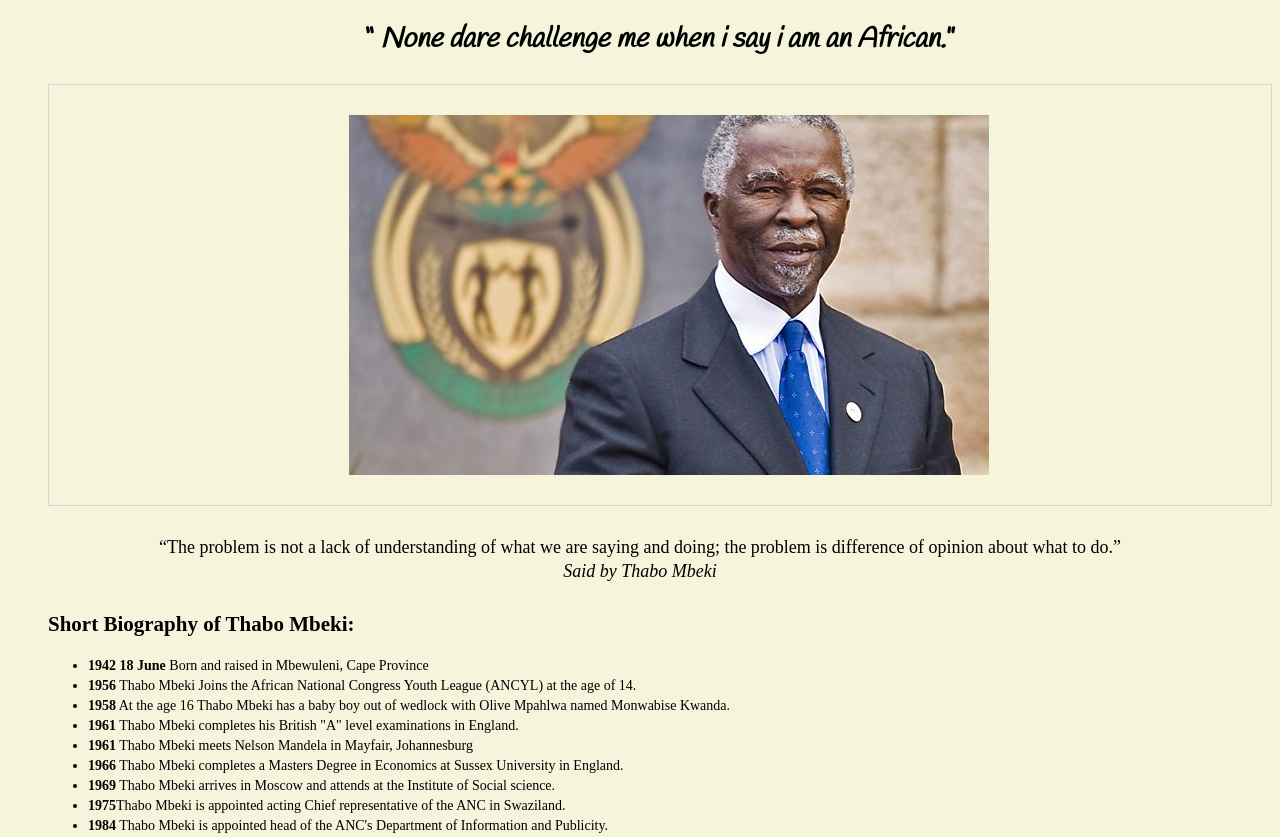
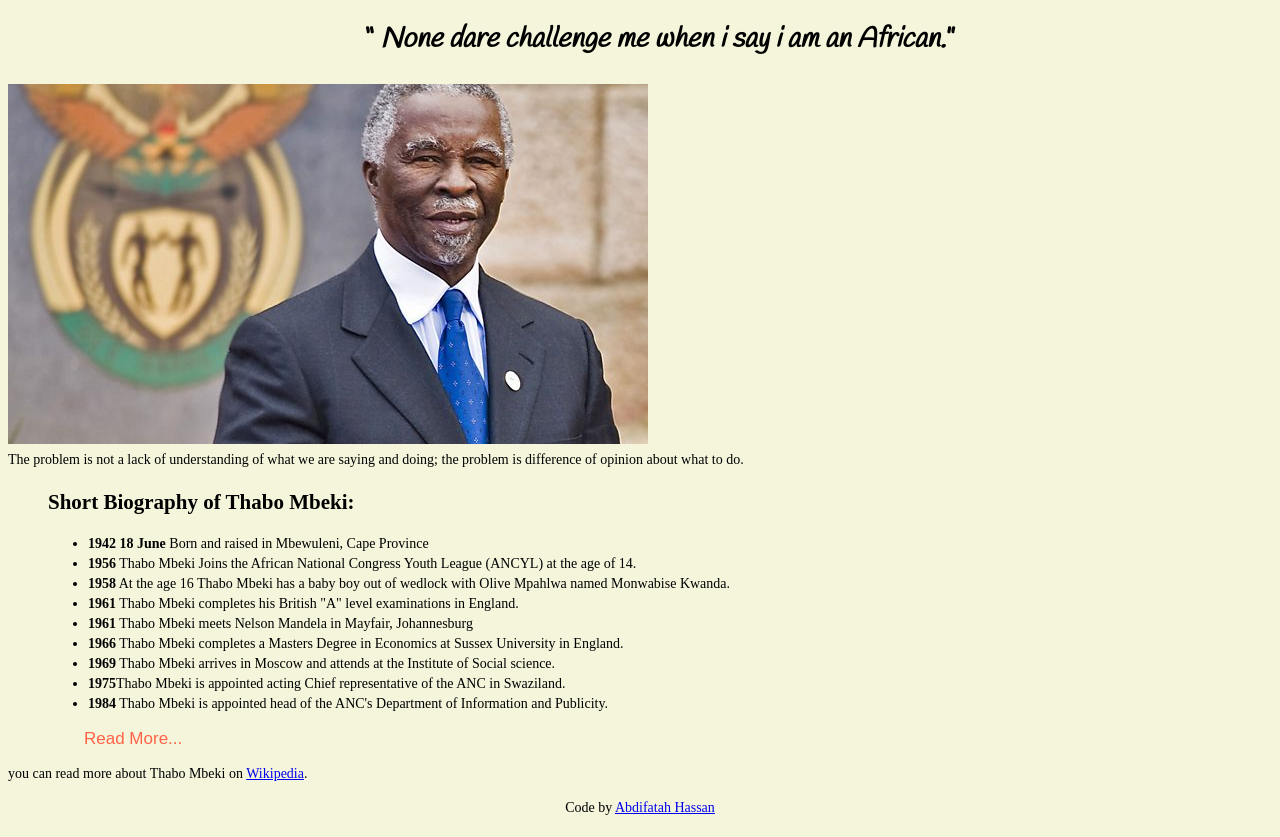
Before and after one commit to Abdifatah29/tribute-page, a plain HTML site: page index.html in a window 1280 px wide. Shown: the part 115-952 px from the top of the page. Drawn offline with Linux system fonts and the light colour scheme.

Commit message:
included testable-projects-fcc link

```diff
--- a/index.html
+++ b/index.html
@@ -14,60 +14,65 @@
                 <h2 class="tribute-quote">
                    <q> <i>None dare challenge me when i say i am an African.</i></q>
                 </h2>
-                <div id="thumbnail">
-                <img src="thabo-mbeki.jpg" alt="" title="a printed photo of tribute" class="tribute-img">
+        <div id="img-div">
+            <img id="image" src="thabo-mbeki.jpg" alt="">
+            <figcaption id="img-caption">
+                <caption>The problem is not a lack of understanding of what we are saying and doing; the problem is
+                    difference of opinion about what to do.</caption>
+            </figcaption>
         </div>
-                <div class="img-quote">
-                    <q><caption>The problem is not a lack of understanding of what we are saying and doing; the problem is difference of opinion about what to do.</caption></q> </br>
-                    <footer class="said-by-thabo">
-                        <cite>Said by Thabo Mbeki</cite>
-                    </footer>
-                </div>
+        <div id="tribute-info">
             <div class="timeline">
                 <h2>Short Biography of Thabo Mbeki:</h2>
                 <!-- Visible Content about Thabo Mbeki -->
                 <ul>
                     <li><strong>1942 18 June </strong> Born and raised in Mbewuleni, Cape Province</li>
-                        <li><strong>1956</strong>
-                            Thabo Mbeki Joins the African National Congress Youth League (ANCYL) at the age of 14.</li>
-                        <li><strong> 1958</strong>
-                            At the age 16 Thabo Mbeki has a baby boy out of wedlock with Olive Mpahlwa named Monwabise Kwanda.</li>
-                        <li><strong>1961</strong>
-                            Thabo Mbeki completes his British "A" level examinations in England.</li>
-                        <li><strong>1961</strong>
-                            Thabo Mbeki meets Nelson Mandela in Mayfair, Johannesburg</li>
-                        <li><strong>1966</strong>
-                            Thabo Mbeki completes a Masters Degree in Economics at Sussex University in England.</li>
-                        <li><strong>1969</strong>
-                            Thabo Mbeki arrives in Moscow and attends at the Institute of Social science.</li>
-                        <li><strong> 1975</strong>Thabo Mbeki is appointed acting Chief representative of the ANC in Swaziland.</li>
-                        <li><strong>1984</strong>
-                            Thabo Mbeki is appointed head of the ANC's Department of Information and Publicity.</li>
+                    <li><strong>1956</strong> Thabo Mbeki Joins the African National Congress Youth League (ANCYL) at
+                        the age of 14.</li>
+                    <li><strong> 1958</strong> At the age 16 Thabo Mbeki has a baby boy out of wedlock with Olive
+                        Mpahlwa named Monwabise Kwanda.</li>
+                    <li><strong>1961</strong> Thabo Mbeki completes his British "A" level examinations in England.</li>
+                    <li><strong>1961</strong> Thabo Mbeki meets Nelson Mandela in Mayfair, Johannesburg</li>
+                    <li><strong>1966</strong> Thabo Mbeki completes a Masters Degree in Economics at Sussex University
+                        in England.</li>
+                    <li><strong>1969</strong> Thabo Mbeki arrives in Moscow and attends at the Institute of Social
+                        science.</li>
+                    <li><strong> 1975</strong>Thabo Mbeki is appointed acting Chief representative of the ANC in
+                        Swaziland.</li>
+                    <li><strong>1984</strong> Thabo Mbeki is appointed head of the ANC's Department of Information and
+                        Publicity.</li>
                 </ul>
                 <!-- End of visble content -->
             </div>
             <div>
                 <!-- The Hidden content about Thabo Mbeki-->
                 <ul class="hidden-content" id="hidden-content">
-                        <li><strong>1990</strong>
-                            Thabo Mbeki persuades the ANC to give up the armed struggle against the apartheid regime. </li>
-                        <li><strong>1997</strong>
-                            Thabo Mbeki leads an African National Congress delegation to the Truth and Reconciliation Commission (TRC) </li>
+                    <li><strong>1990</strong> Thabo Mbeki persuades the ANC to give up the armed struggle against the
+                        apartheid regime. </li>
+                    <li><strong>1997</strong> Thabo Mbeki leads an African National Congress delegation to the Truth and
+                        Reconciliation Commission (TRC) </li>
                     <li><strong>1999</strong>14 June Thabo Mbeki is elected president of South Africa. </li>
-                        <li><strong>2002</strong>17 December, Thabo Mbeki is re-elected President of the African National Congress. </li>
-                        <li><strong>2008</strong> 21 September, Thabo Mbeki steps down as president of the South Africa and addresses the nation. </li>
-                        <li><strong>2010</strong> October, The Thabo Mbeki African Leadership Institute (TMALI) is launched at the Sandton Convention Centre in Johannesburg. </li>
-
+                    <li><strong>2002</strong>17 December, Thabo Mbeki is re-elected President of the African National
+                        Congress. </li>
+                    <li><strong>2008</strong> 21 September, Thabo Mbeki steps down as president of the South Africa and
+                        addresses the nation. </li>
+                    <li><strong>2010</strong> October, The Thabo Mbeki African Leadership Institute (TMALI) is launched
+                        at the Sandton Convention Centre in Johannesburg. </li>
                 </ul>
                 <!-- The button that shows the hidden content -->
                 <button id="read-more-btn" type="button" onclick="toggleReadMoreBtn()">Read More...</button>
             </div>
-                <p class="more-info">you can read more about Tribute on <a href="https://en.wikipedia.org/wiki/Thabo_Mbeki" target="_blank">Wikipedia</a>. </p>
+            <p>you can read more about Thabo Mbeki on <a id="tribute-link"
+                    href="https://en.wikipedia.org/wiki/Thabo_Mbeki" target="_blank">Wikipedia</a>.</p>
+        </div>
     </main>
+
 </body>
 <footer id="main-footer">
-            <P>Coded by  <a href="#">Abdifatah Hassan</a></P>
+    <P>Code by <a href="https://github.com/Abdifatah29" target="_blank">Abdifatah Hassan</a></P>
 </footer>
+</html>
+<script src="https://cdn.freecodecamp.org/testable-projects-fcc/v1/bundle.js"></script>
 <script>
     // displays hidden content when button is clicked
         function toggleReadMoreBtn() {
@@ -81,5 +86,3 @@
             }
         }
 </script>
-
-    </html>
```
Lines whose indentation alone changed are shown as unchanged.
